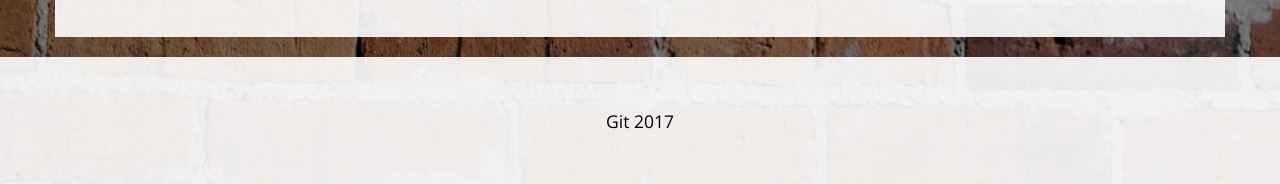
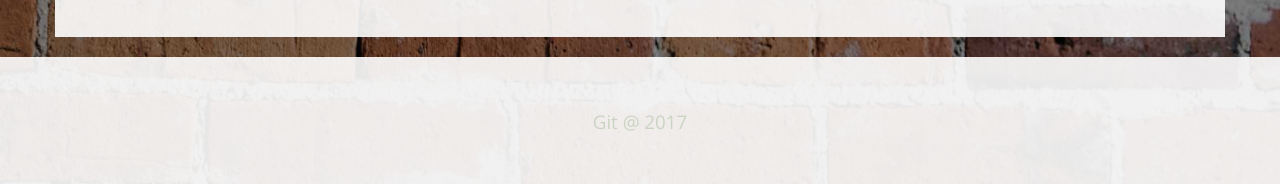
Before and after one commit to Jojokats/BusinessCourse, a plain HTML site: page index.html in a window 1280 px wide. Shown: the part 1880-2064 px from the top of the page. Drawn offline with nearby package versions, Linux system fonts and the light colour scheme.

Commit message:
Changed footer text color and font-size

```diff
--- a/css/business-casual.css
+++ b/css/business-casual.css
@@ -110,6 +110,11 @@ footer {
 footer p {
     margin: 0;
     padding: 50px 0;
+    color: #CBD4C2;
+}
+
+#footertext {
+    font-size: 1.5rem;
 }
 
 @media screen and (min-width:768px) {
--- a/index.html
+++ b/index.html
@@ -156,8 +156,8 @@
     <footer>
         <div class="container">
             <div class="row">
-                <div class="col-lg-12 text-center">
-                    <p>Git 2017</p>
+                <div class="col-lg-12 text-center" id="footertext">
+                    <p>Git @ 2017</p>
                 </div>
             </div>
         </div>
```
